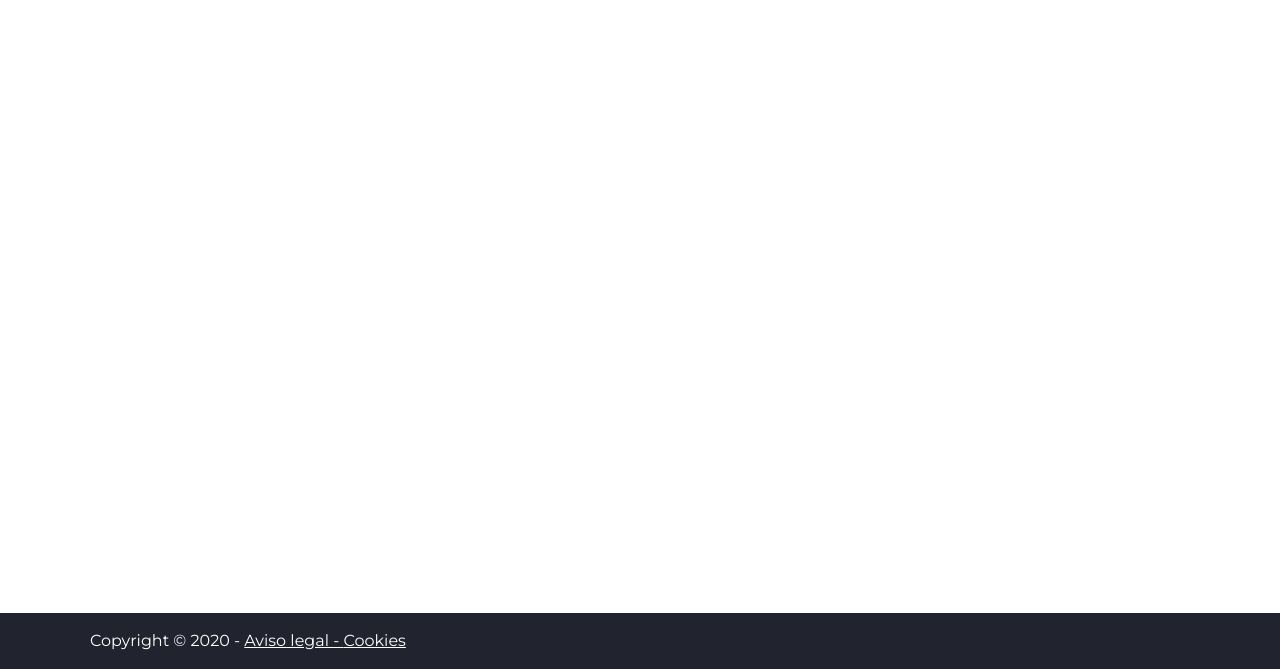
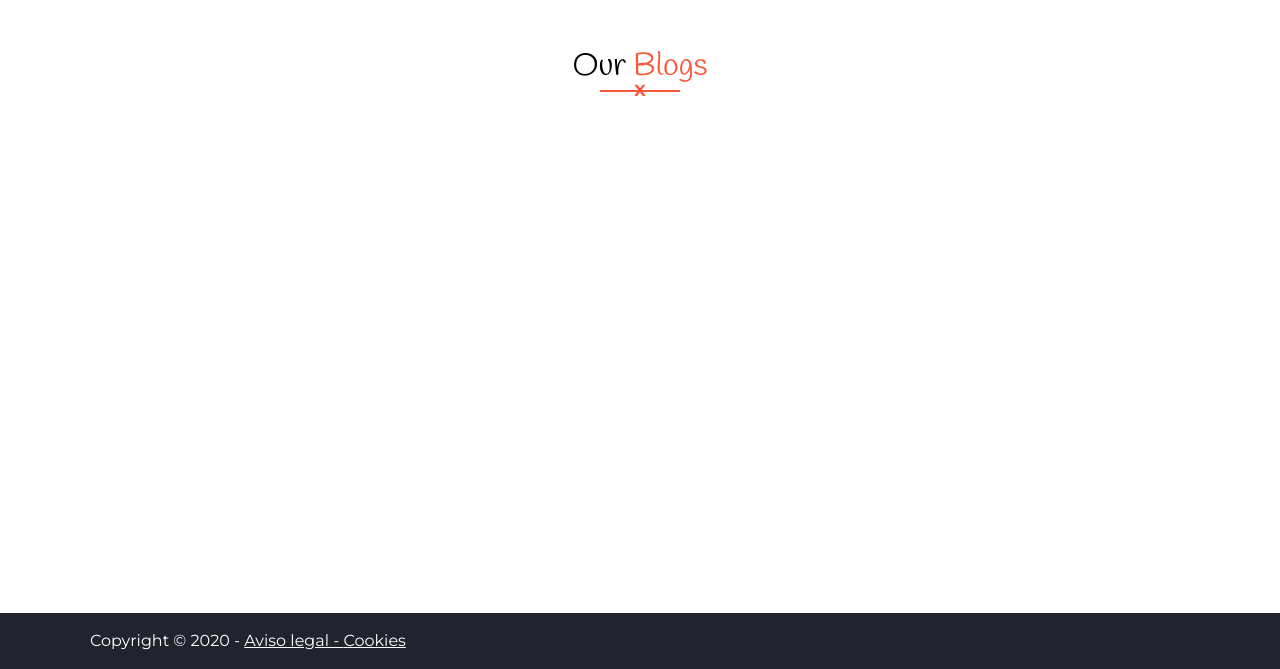
Before and after one commit to Sally-Sparrow/Hamburgueseria, a plain HTML site: page blog.html in a window 1280 px wide. Shown: the part 131-800 px from the top of the page. Drawn offline with Linux system fonts and the light colour scheme.

Commit message:
h2 our blogs

```diff
--- a/blog.html
+++ b/blog.html
@@ -67,7 +67,19 @@
             </nav>
         </header>
 <!-- MAIN -->
-        <main></main>
+        <main>
+            <section>
+                <h2>Our <span>Blogs</span></h2>
+                <div class="underline">
+                    <!-- noshade quita el efecto bisel de hr -->
+                    <hr noshade="">
+                    <span>X</span>
+                </div>
+                <article></article>
+                <article></article>
+                <article></article>
+            </section>
+        </main>
 <!-- FOOTER -->
         <footer>
             <div class="container">
```
